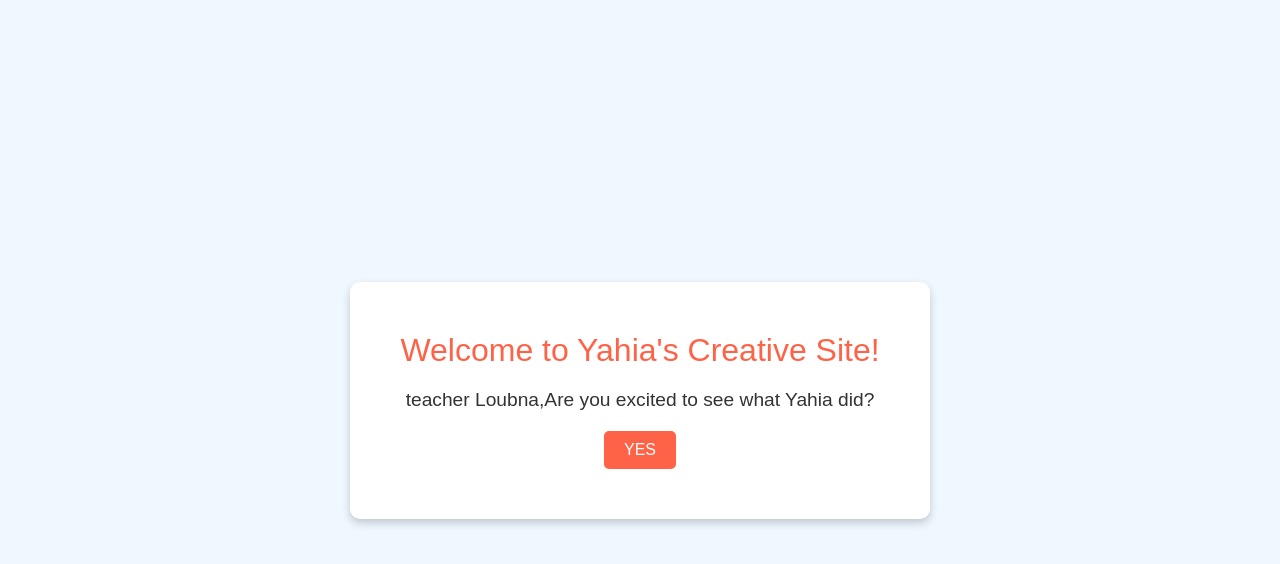
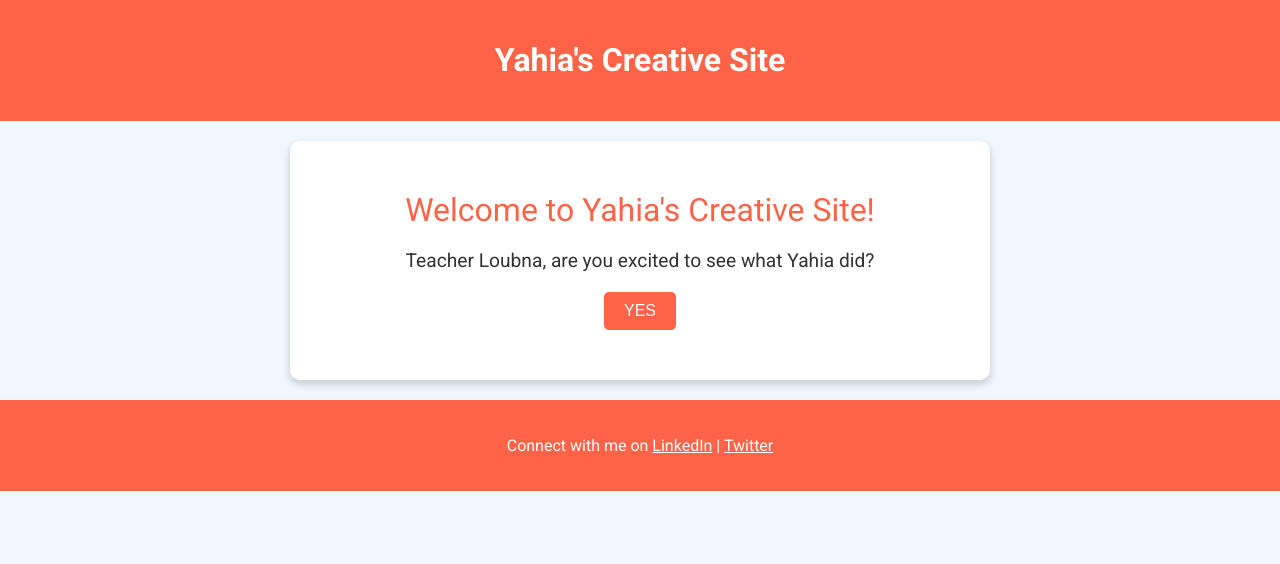
Before and after one commit to yahiakiing/yahia-creative-site, a plain HTML site: page index.html in a window 1280 px wide. Drawn offline with Linux system fonts and the light colour scheme.

Commit message:
Update index.html

```diff
--- a/index.html
+++ b/index.html
@@ -4,16 +4,23 @@
     <meta charset="UTF-8">
     <meta name="viewport" content="width=device-width, initial-scale=1.0">
     <title>Yahia's Creative Site</title>
+    <link href="https://fonts.googleapis.com/css2?family=Roboto:wght@400;700&display=swap" rel="stylesheet">
     <style>
         body {
             background-color: #f0f8ff;
-            font-family: 'Arial', sans-serif;
+            font-family: 'Roboto', sans-serif;
             color: #333;
+            margin: 0;
             display: flex;
-            justify-content: center;
+            flex-direction: column;
             align-items: center;
-            height: 100vh;
-            margin: 0;
+        }
+        header {
+            background: #ff6347;
+            width: 100%;
+            padding: 20px;
+            text-align: center;
+            color: #fff;
         }
         .container {
             text-align: center;
@@ -21,6 +28,10 @@
             padding: 50px;
             border-radius: 10px;
             box-shadow: 0 4px 8px rgba(0, 0, 0, 0.2);
+            margin: 20px;
+            max-width: 600px;
+            width: 100%;
+            animation: fadeIn 1.5s ease-in-out;
         }
         .title {
             font-size: 2em;
@@ -39,23 +50,45 @@
             border-radius: 5px;
             font-size: 1em;
             cursor: pointer;
-            transition: background-color 0.3s;
+            transition: background-color 0.3s, transform 0.3s;
         }
         .button:hover {
             background-color: #ff4500;
+            transform: scale(1.05);
         }
         .hidden {
             display: none;
         }
+        .footer {
+            margin-top: auto;
+            padding: 20px;
+            background: #ff6347;
+            color: #fff;
+            width: 100%;
+            text-align: center;
+        }
+        @keyframes fadeIn {
+            from { opacity: 0; }
+            to { opacity: 1; }
+        }
     </style>
 </head>
 <body>
+    <header>
+        <h1>Yahia's Creative Site</h1>
+    </header>
     <div class="container">
         <div class="title">Welcome to Yahia's Creative Site!</div>
-        <div class="question">teacher Loubna,Are you excited to see what Yahia did?</div>
+        <div class="question">Teacher Loubna, are you excited to see what Yahia did?</div>
         <button class="button" id="yesButton">YES</button>
         <a href="ticket-to-english_compress.pdf" id="downloadLink" class="hidden">Download the PDF</a>
     </div>
+    <footer class="footer">
+        <p>Connect with me on
+            <a href="https://www.linkedin.com" target="_blank" style="color: #fff; text-decoration: underline;">LinkedIn</a> |
+            <a href="https://www.twitter.com" target="_blank" style="color: #fff; text-decoration: underline;">Twitter</a>
+        </p>
+    </footer>
 
     <script>
         document.getElementById('yesButton').addEventListener('click', function() {
```
